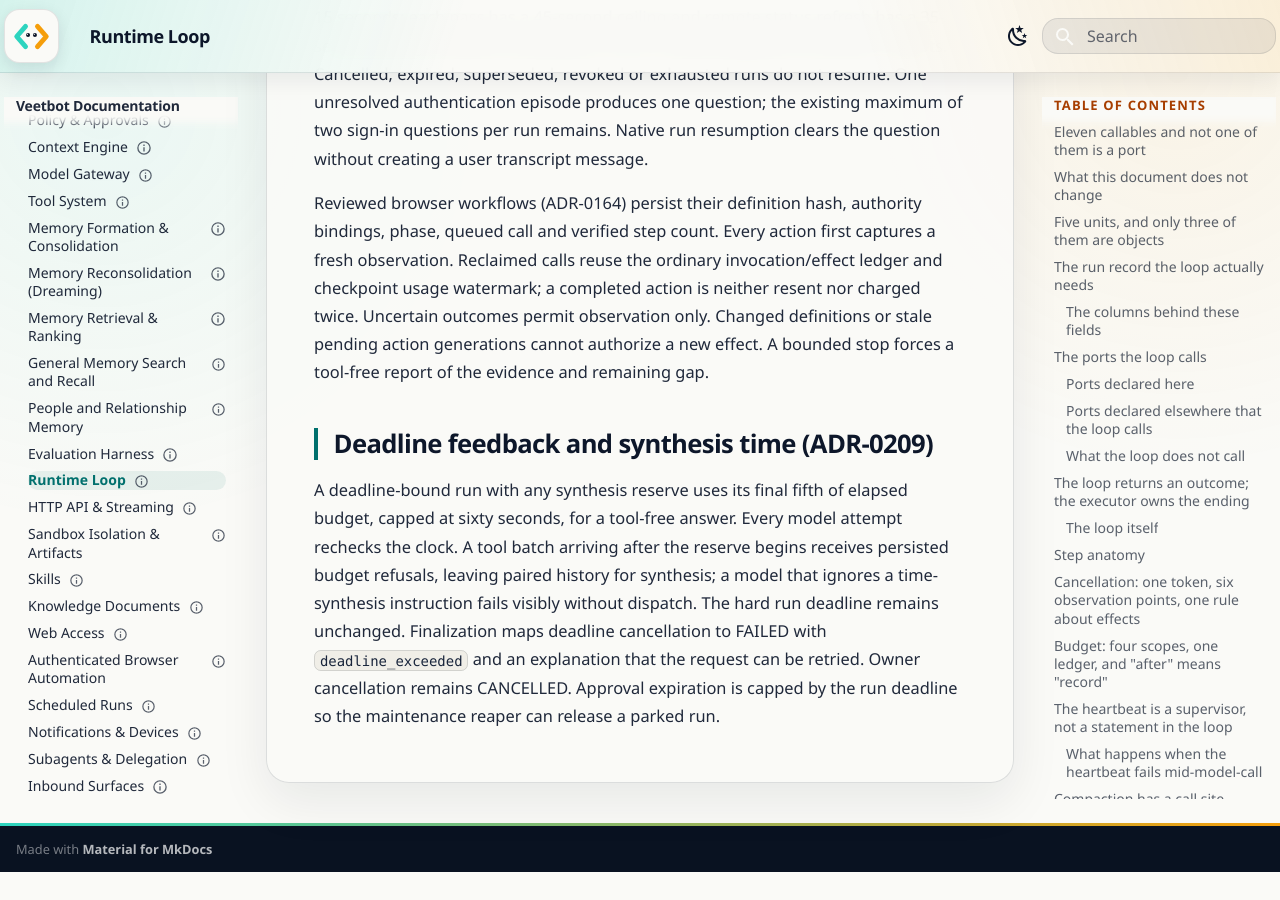
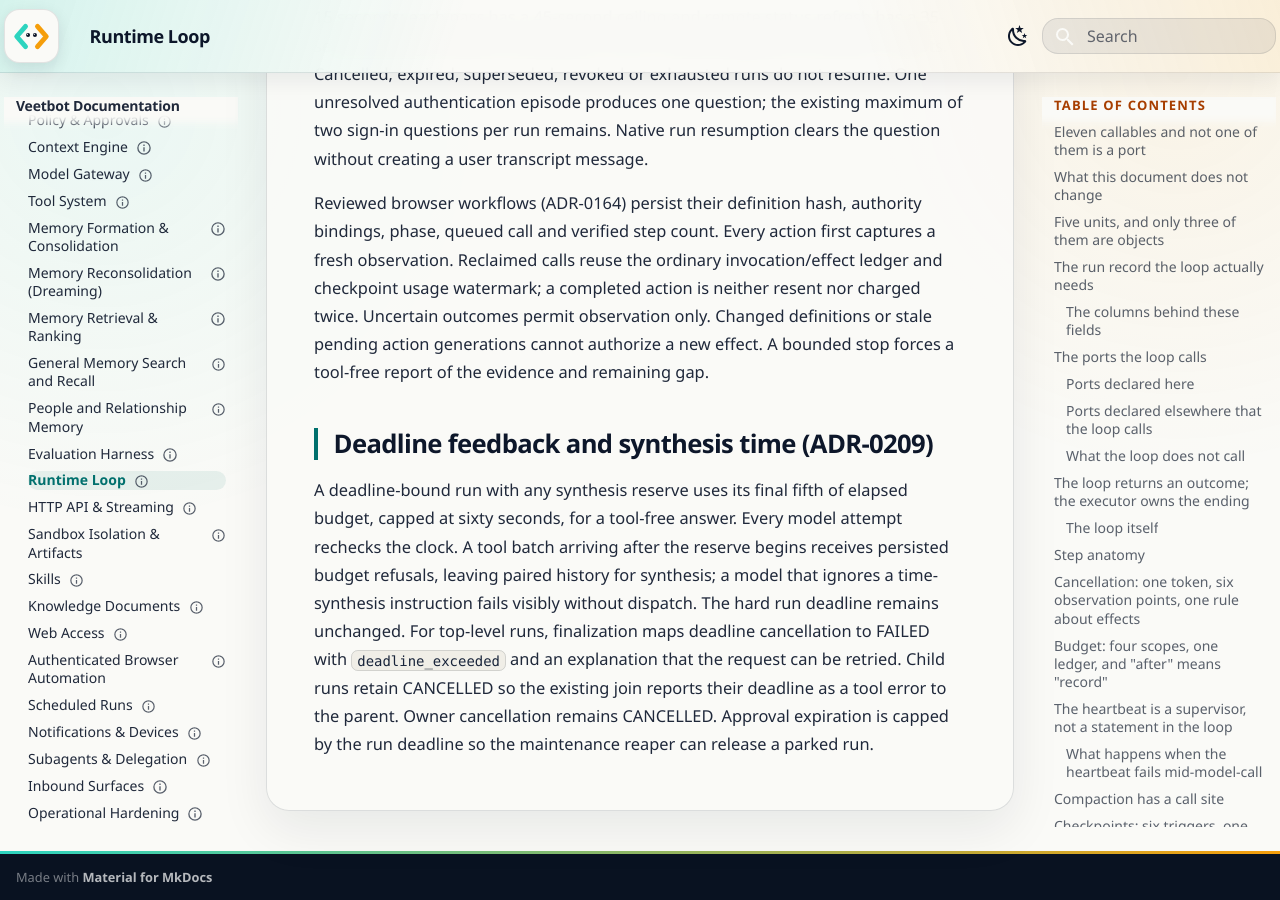
Before and after one commit to avitus/veetbot, an MkDocs documentation site: the page built from docs/plan/runtime-loop.md, in a window 1280 px wide and 900 px high, scrolled down 47700 px. Built offline with MkDocs 1.6.1 and Material for MkDocs 9.7.7, drawn with Linux system fonts in a browser that asks for light colours; before the commit the page ends 48572 px from its top, so only the background shows below that.

Commit message:
Preserve child deadline cancellation for delegation joins
Limit visible deadline failure conversion to top-level runs. Preserve the existing child cancellation contract and its unchanged PostgreSQL regression assertions.

Reading-Lane: A

```diff
--- a/docs/plan/runtime-loop.md
+++ b/docs/plan/runtime-loop.md
@@ -1929,7 +1929,9 @@
 rechecks the clock. A tool batch arriving after the reserve begins receives
 persisted budget refusals, leaving paired history for synthesis; a model that
 ignores a time-synthesis instruction fails visibly without dispatch. The hard
-run deadline remains unchanged. Finalization maps deadline cancellation to
-FAILED with `deadline_exceeded` and an explanation that the request can be
-retried. Owner cancellation remains CANCELLED. Approval expiration is capped
+run deadline remains unchanged. For top-level runs, finalization maps deadline
+cancellation to FAILED with `deadline_exceeded` and an explanation that the
+request can be retried. Child runs retain CANCELLED so the existing join reports
+their deadline as a tool error to the parent. Owner cancellation remains
+CANCELLED. Approval expiration is capped
 by the run deadline so the maintenance reaper can release a parked run.
```
Also changed, not shown: docs/adr/0209-uninterrupted-browser-research.md (+5 -3 lines), docs/plan/policy-and-approvals.md (+1 -1 lines), 1 other file.
